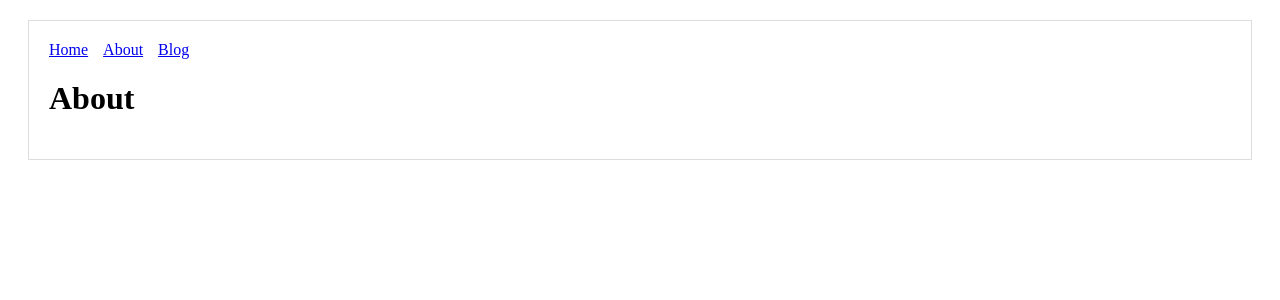
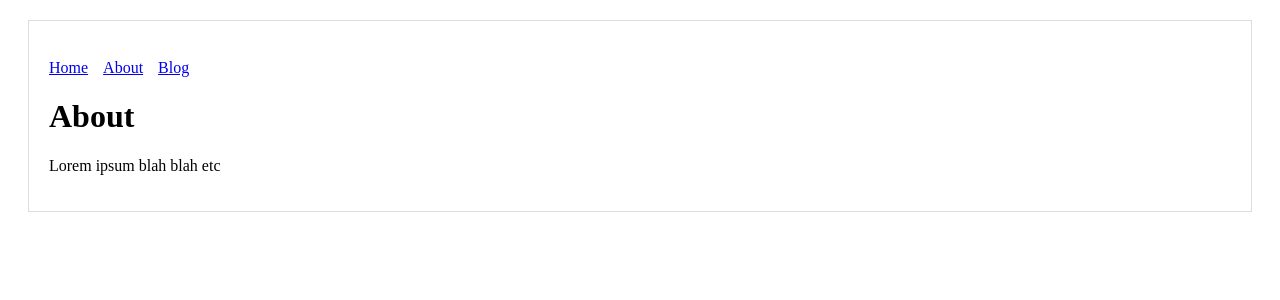
Before and after one commit to nicholaspretorius/headless-wp, a Next.js app: page /about in a window 1280 px wide. Shown: the top 300 px of the page. Built offline with nearby package versions, Linux system fonts and the light colour scheme; no server answers.

Commit message:
feat: Refactor for _app to fetch sitewide data

```diff
--- a/components/Header.js
+++ b/components/Header.js
@@ -1,12 +1,25 @@
+import React, { Component } from "react";
 import Link from "next/link";
 
 const linkStyle = {
   marginRight: 15,
 };
 
-const Header = () => {
+class Header extends Component {
+  render() {
+    const { title, description } = this.props;
+
     return (
-    <div>
+      <>
+        <div className="left">
+          <Link href="/">
+            <a title={title} style={linkStyle} className="site_title">
+              {title}
+            </a>
+          </Link>
+          {description && <span className="site_description">{description}</span>}
+        </div>
+        <div className="right">
           <Link href="/">
             <a title="Home Page" style={linkStyle}>
               Home
@@ -23,7 +36,9 @@ const Header = () => {
             </a>
           </Link>
         </div>
+      </>
     );
-};
+  }
+}
 
 export default Header;
--- a/components/Layout.js
+++ b/components/Layout.js
@@ -3,14 +3,18 @@ import Header from "./Header";
 const layoutStyle = {
   margin: 20,
   padding: 20,
-  border: "1px solid #DDD"
+  border: "1px solid #DDD",
 };
 
-const Layout = props => (
-  <div style={layoutStyle}>
-    <Header />
-    {props.children}
-  </div>
-);
+const Layout = (props) => {
+  const { title, description } = props;
+
+  return (
+    <div style={layoutStyle}>
+      <Header title={title} description={description} />
+      {props.children}
+    </div>
+  );
+};
 
 export default Layout;
--- /dev/null
+++ b/pages/_app.js
@@ -0,0 +1,37 @@
+import React from "react";
+import App from "next/app";
+
+import Layout from "./../components/Layout";
+
+import config from "./../config";
+
+const { api } = config;
+
+class NextApp extends App {
+  state = {
+    title: "",
+    description: "",
+  };
+
+  async componentDidMount() {
+    const res = await fetch(api);
+    const data = await res.json();
+
+    this.setState({
+      title: data.name,
+      description: data.description,
+    });
+  }
+
+  render() {
+    const { Component, pageProps } = this.props;
+    const { title, description } = this.state;
+    return (
+      <Layout title={title} description={description}>
+        <Component {...pageProps}></Component>
+      </Layout>
+    );
+  }
+}
+
+export default NextApp;
--- a/pages/about.js
+++ b/pages/about.js
@@ -1,9 +1,8 @@
-import Layout from "../components/Layout";
-
 export default function About() {
   return (
-    <Layout>
+    <>
       <h1>About</h1>
-    </Layout>
+      <p>Lorem ipsum blah blah etc</p>
+    </>
   );
 }
--- a/pages/posts.js
+++ b/pages/posts.js
@@ -1,12 +1,11 @@
-import Layout from "../components/Layout";
 import PostsIndex from "./../components/PostsIndex";
 
 const Posts = () => {
   return (
-    <Layout>
+    <>
       <h3>Posts</h3>
       <PostsIndex limit="2" order="desc" />
-    </Layout>
+    </>
   );
 };
 
```
Also changed, not shown: pages/index.js (+2 -8 lines). Lines whose indentation alone changed are shown as unchanged.
